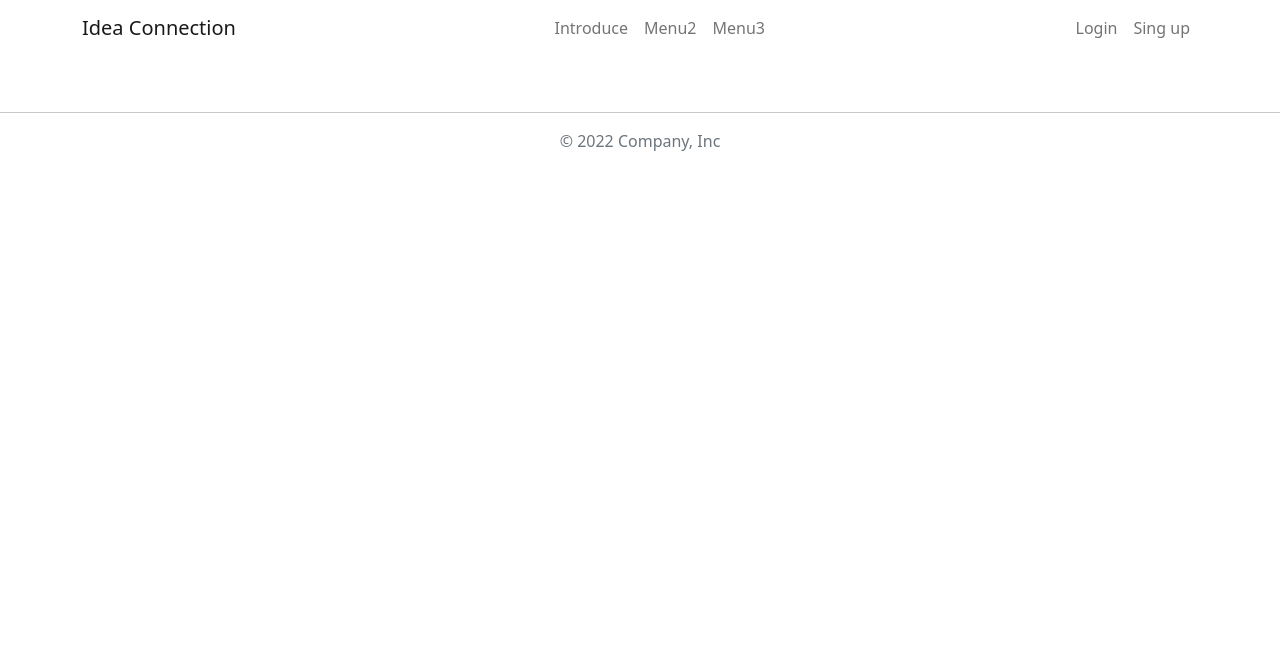
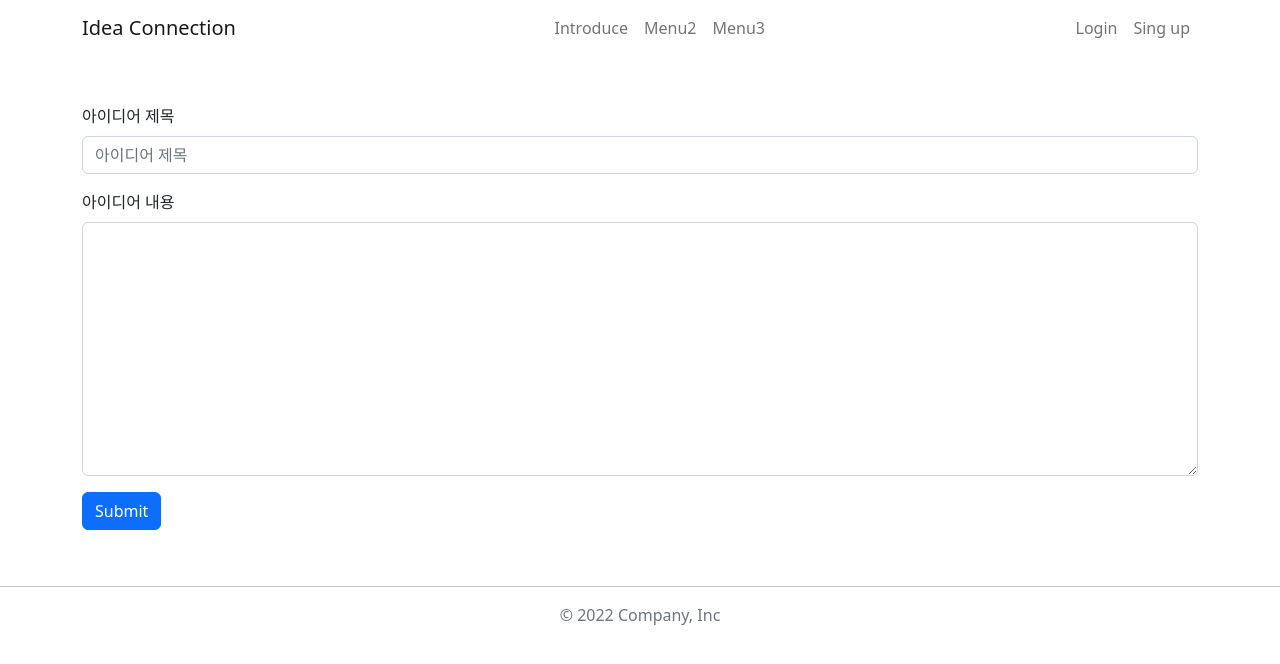
Before and after one commit to Solution-Challenge-Front/isgood, a React (Create React App) app: page /posts_create in a window 1280 px wide. Shown: the top 664 px of the page. Built offline with nearby package versions, Linux system fonts and the light colour scheme.

Commit message:
post_create

```diff
--- a/package.json
+++ b/package.json
@@ -7,6 +7,7 @@
     "@testing-library/react": "^13.4.0",
     "@testing-library/user-event": "^13.5.0",
     "aos": "^2.3.4",
+    "axios": "^1.3.4",
     "bootstrap": "^5.2.3",
     "react": "^18.2.0",
     "react-bootstrap": "^2.7.2",
--- a/src/App.js
+++ b/src/App.js
@@ -8,6 +8,7 @@ import Signup2 from './page/Signup/Signup2';
 import Profile from "./page/profile/profile";
 import Login from "./page/Login/Login";
 import Posts from "./page/Posts/posts.js";
+import PostCreate from './page/Posts/posts_create.js';
 //bootstrap import
 
 //hook import
@@ -30,12 +31,9 @@ function App() {
         <Route path='/signup2' element={<Signup2/>} />
         <Route path='/login' element={<Login/>} />
         <Route path='/profile' element={<Profile/>} />
-        <Route path="/introduce" element={<Introduce />} />
-        <Route path="/signupselect" element={<SignupSelect />} />
-        <Route path="/signup1" element={<Signup1 />} />
-        <Route path="/signup2" element={<Signup2 />} />
-        <Route path="/profile" element={<Profile />} />
         <Route path="/posts" element={<Posts />} />
+        <Route path='/posts_create' element={<PostCreate />} />
+        <Route path='/posts_update' element={<Posts />} />
       </Routes>
 
       <footer className="py-3 my-4">
--- /dev/null
+++ b/src/page/Posts/post_create.css
@@ -0,0 +1,3 @@
+.idea-create-form {
+  text-align: left;
+}
--- /dev/null
+++ b/src/page/Posts/posts_create.js
@@ -0,0 +1,51 @@
+import axios from "axios";
+import "./post_create.css";
+import { Form, Button } from 'react-bootstrap';
+import { useState } from "react";
+
+function PostCreate() {
+  let [title, setTitle] = useState('');
+  let [desc, setDesc] = useState('');
+
+  return (
+    <>
+      <div className="container">
+        <div className="row">
+          <div className="col-12">
+            <Form className="mt-5 idea-create-form">
+              <Form.Group className="mb-3" controlId="exampleForm.ControlInput1">
+                <Form.Label>아이디어 제목</Form.Label>
+                <Form.Control
+                  type="email" placeholder="아이디어 제목"
+                  onChange={(e)=>{setTitle(e.target.value)}}
+                />
+              </Form.Group>
+              <Form.Group className="mb-3" controlId="exampleForm.ControlTextarea1">
+                <Form.Label>아이디어 내용</Form.Label>
+                <Form.Control
+                  as="textarea" rows={10}
+                  onChange={(e)=>{setDesc(e.target.value)}}
+                />
+              </Form.Group>
+              <Button
+                as="input" type="submit" value="Submit"
+                onClick={() => {
+                  axios.post('', {
+                    title: title,
+                    desc: desc
+                  })
+                    .then(() => {
+
+                  })
+                }}
+              />{' '}
+            </Form>
+          </div>
+        </div>
+      </div>
+
+    </>
+  )
+}
+
+export default PostCreate;
```
Also changed, not shown: 1 other file (tests, documents, lock files or other folders).
